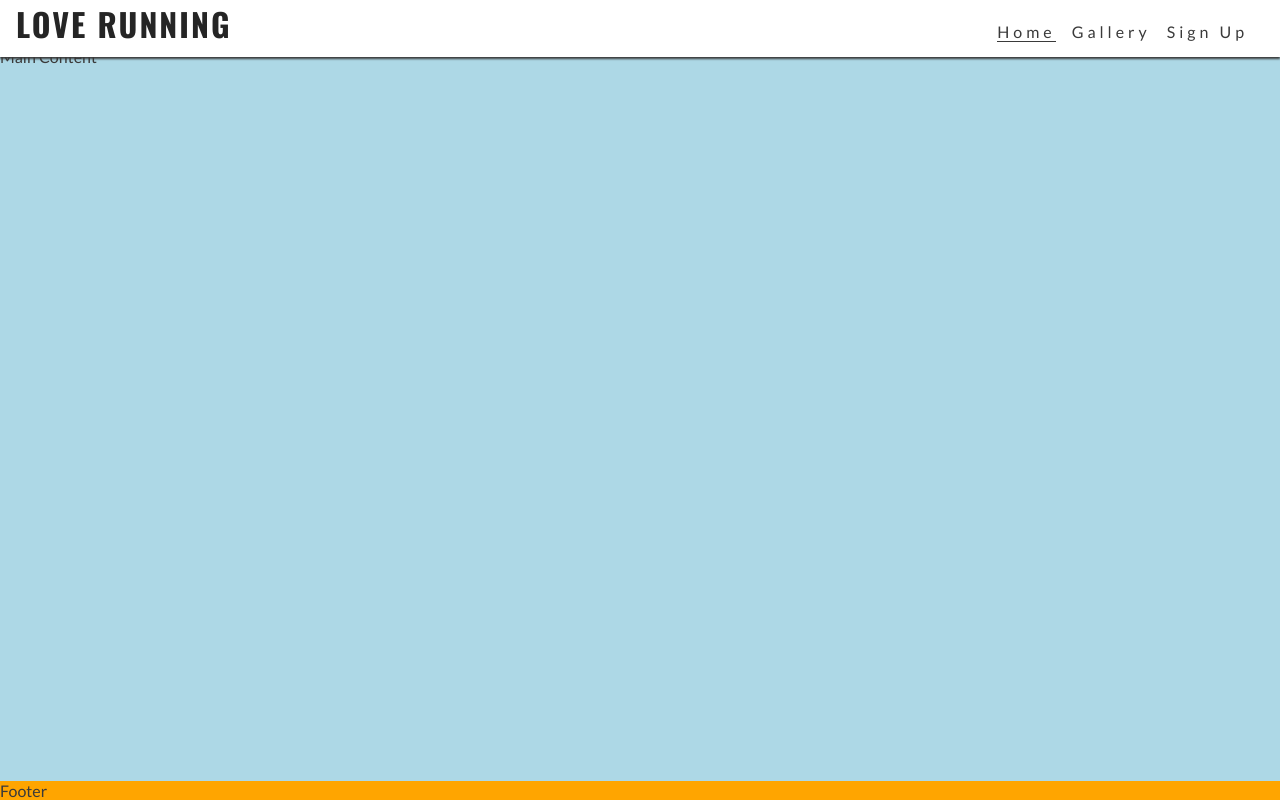
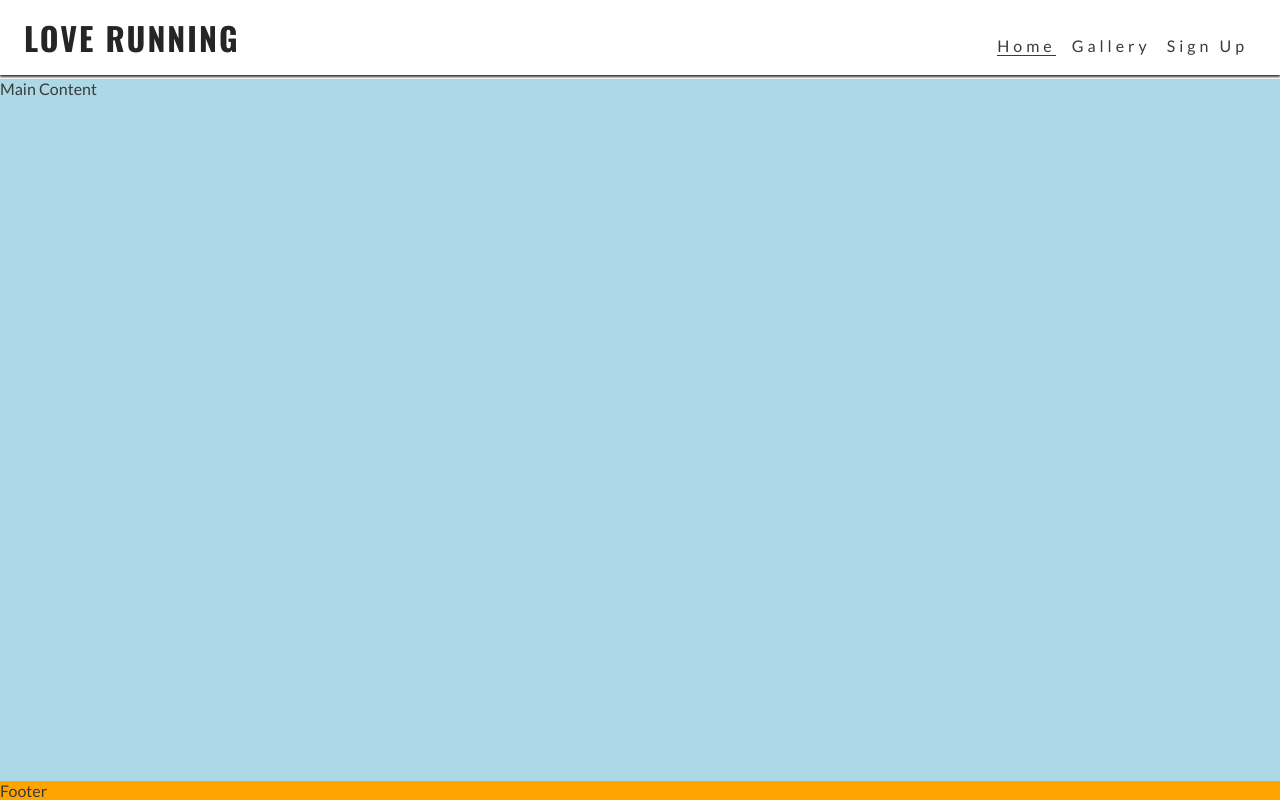
Before and after one commit to TBragg88/love-running, a plain HTML site: page index.html in a window 1280 px wide. Drawn offline with nearby package versions, Linux system fonts and the light colour scheme.

Commit message:
make logo larger, push main down to show under larger header

```diff
--- a/assets/css/style.css
+++ b/assets/css/style.css
@@ -112,4 +112,16 @@ footer {
     .nav-toggle-label {
         display: none;
     }
+
+    #logo {
+        font-size: 200%;
+        line-height: 75px;
+        margin: 0 0.5rem;
+    }
+
+    /* Main Content */
+    main {
+        /*  Push main content down to accommodate larger header */
+        margin-top: 79px;
+    }
 }
```
